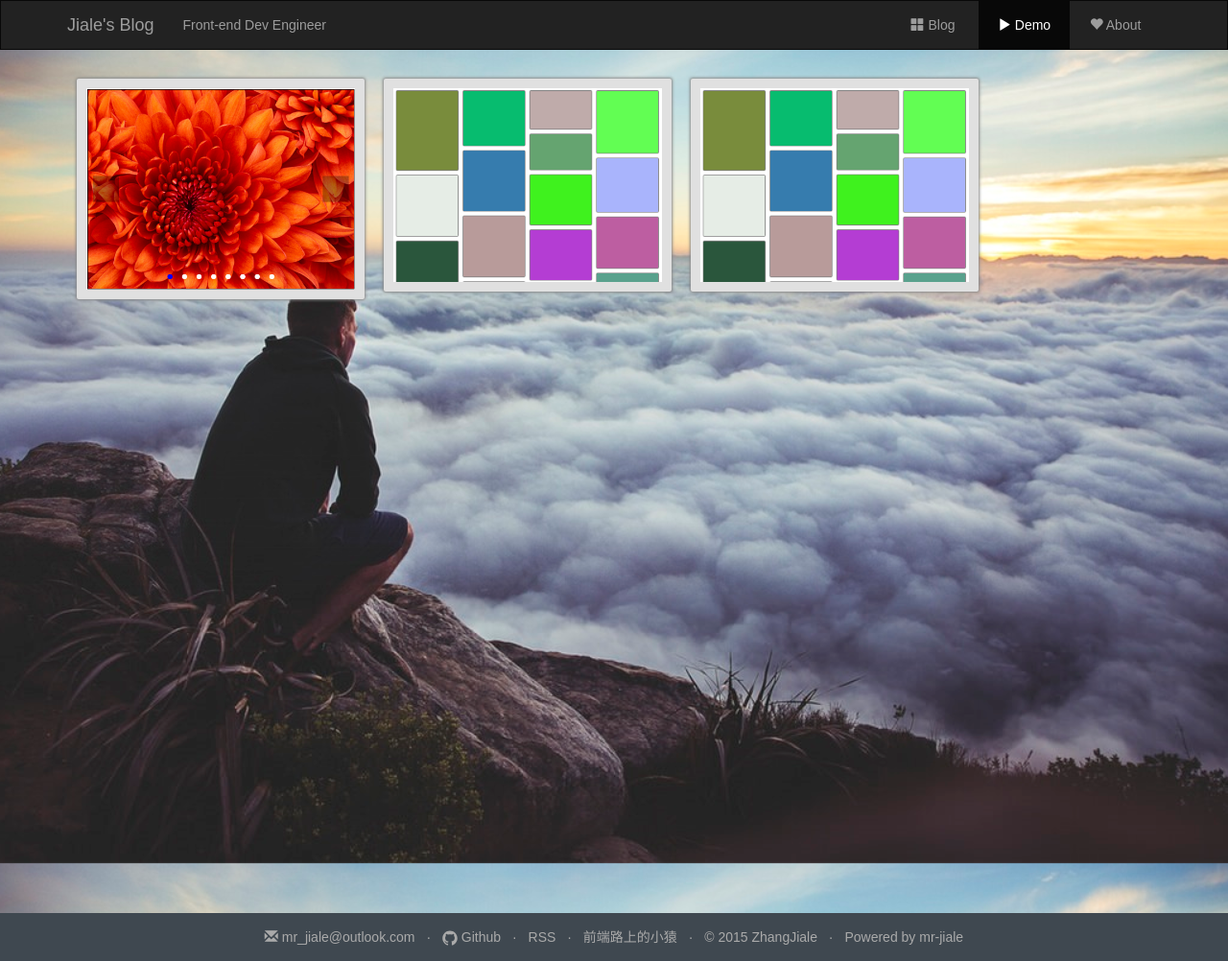
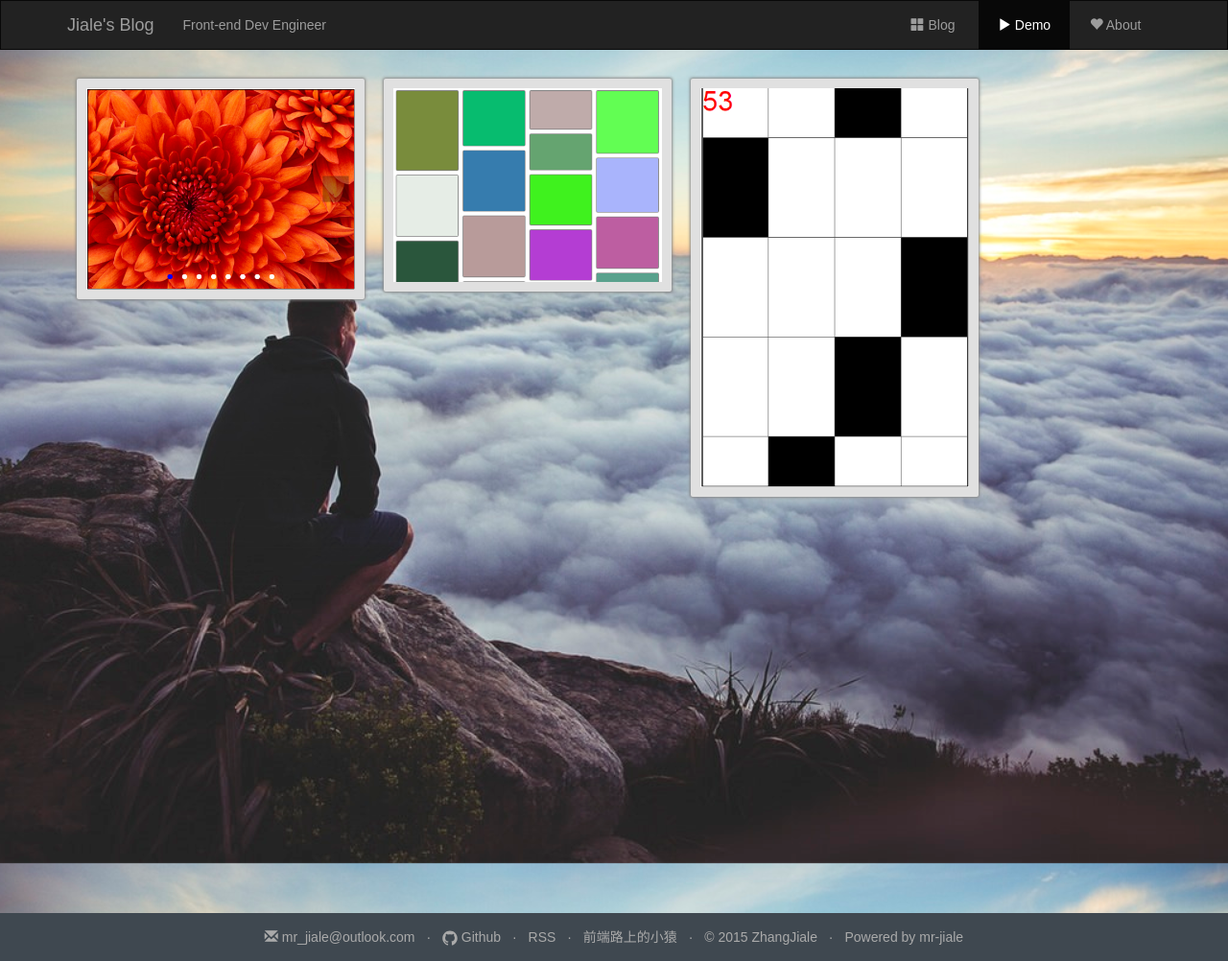
Before and after one commit to mrzjl/mrzjl.github.io, a Jekyll site: the page built from pages/1demo.html, in a window 1280 px wide. Shown: the whole page at 96% size. Built offline with Jekyll 4.4.1, drawn with Linux system fonts in a browser that asks for light colours; nearby versions of some CDN libraries; comment, search, counter and statistics services are not loaded; a style sheet for code colours, icons or effects is not loaded.

Commit message:
piano tiles demo

```diff
--- a/pages/1demo.html
+++ b/pages/1demo.html
@@ -11,5 +11,5 @@ icon: glyphicon-play
 			<a href="{{ site.baseurl }}/demo/waterfall/demo.html"><img src="{{ site.baseurl }}/demo/waterfall/thumbnail.png" alt="瀑布流" /></a>
 		</div>
 		<div class="demo-item">
-			<a href="{{ site.baseurl }}/demo/PianoTiles/demo.html"><img src="{{ site.baseurl }}/demo/waterfall/thumbnail.png" alt="别踩白块儿" /></a>
+			<a href="{{ site.baseurl }}/demo/PianoTiles/demo.html"><img src="{{ site.baseurl }}/demo/PianoTiles/thumbnail.png" alt="别踩白块儿" /></a>
 		</div>
```
